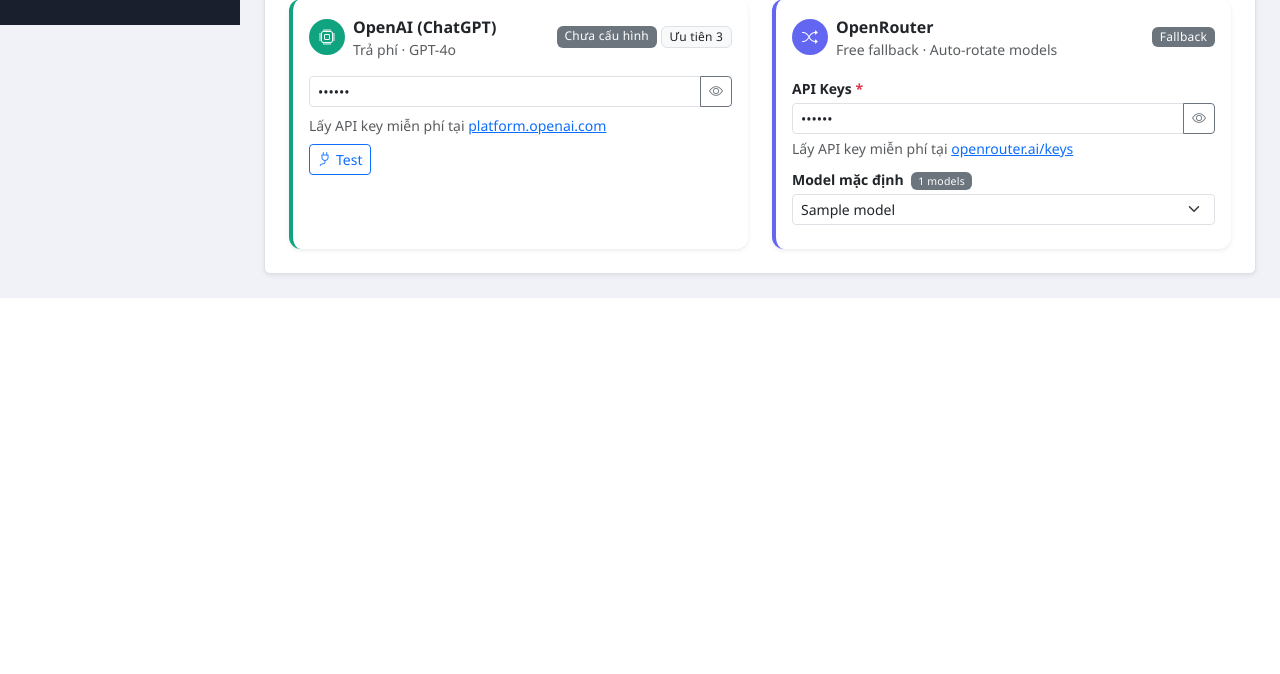
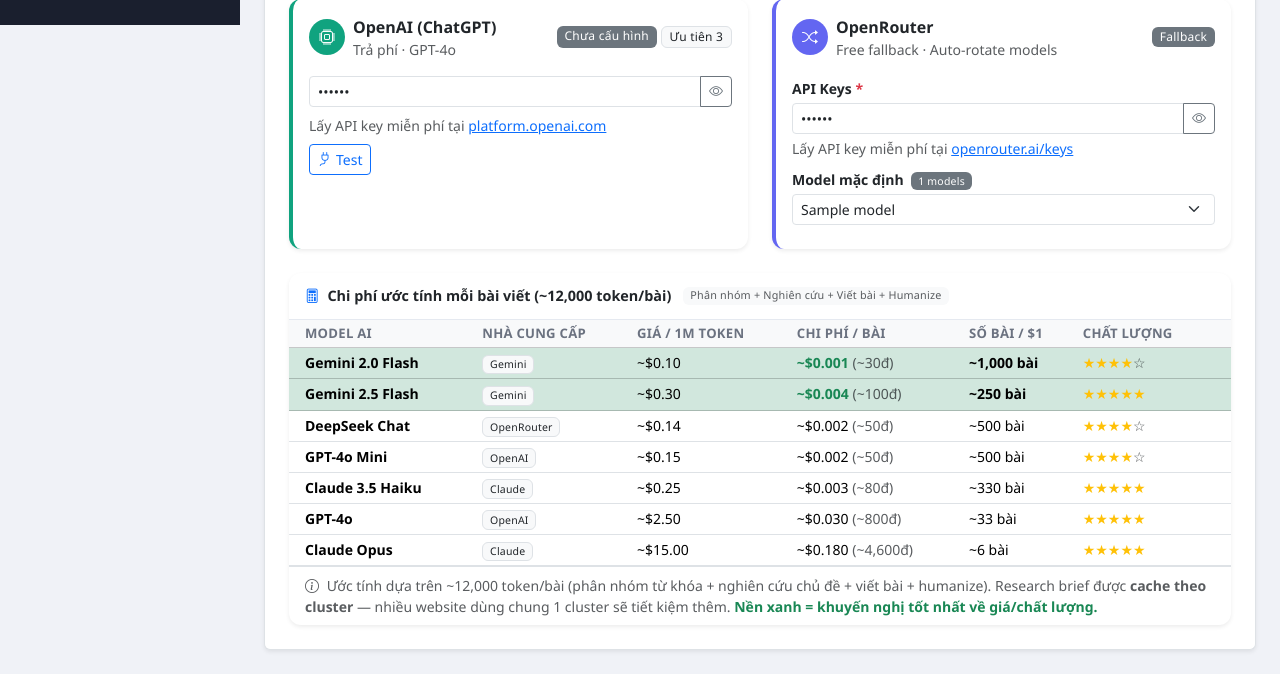
Before and after one commit to trinhsang33sevn/blog2.0, a FastAPI app: template templates/settings.html in a window 1280 px wide. Shown: the part 775-1449 px from the top of the page. Before the commit the page ends 1073 px from the top, so only its background shows below. Run offline with FastAPI, Linux system fonts and the light colour scheme; the visitor is signed in with stand-in values (Sample User, id 1); tables that the repository leaves empty hold one stand-in row (values such as "Sample post"); the template is opened without the code that fills it: most values are stand-ins (such as "Sample title", 1, 10 or a date in 2020); parts of the project's set-up code (start-up, migrations or seed data) failed here and were passed over; some libraries are stand-ins or nearby versions.

Commit message:
feat: add AI model cost comparison table in settings
Shows estimated cost per article (~12,000 tokens) for each supported model,
with price per 1M tokens, cost per article in USD and VND, articles per $1,
and quality rating. Gemini 2.0/2.5 Flash rows highlighted as best value.

Co-Authored-By: Claude Sonnet 4.6 <noreply@anthropic.com>

```diff
--- a/templates/settings.html
+++ b/templates/settings.html
@@ -275,6 +275,100 @@
       </div>
 
     </div>
+
+    <!-- Bảng chi phí ước tính mỗi bài viết -->
+    <div class="row mt-4">
+      <div class="col-12">
+        <div class="card border-0 shadow-sm">
+          <div class="card-header bg-transparent fw-semibold d-flex align-items-center gap-2">
+            <i class="bi bi-calculator text-primary"></i>
+            Chi phí ước tính mỗi bài viết (~12,000 token/bài)
+            <span class="badge bg-light text-muted fw-normal ms-1 small">Phân nhóm + Nghiên cứu + Viết bài + Humanize</span>
+          </div>
+          <div class="card-body p-0">
+            <div class="table-responsive">
+              <table class="table table-sm table-hover mb-0 small">
+                <thead class="table-light">
+                  <tr>
+                    <th class="ps-3">Model AI</th>
+                    <th>Nhà cung cấp</th>
+                    <th>Giá / 1M token</th>
+                    <th>Chi phí / bài</th>
+                    <th>Số bài / $1</th>
+                    <th class="pe-3">Chất lượng</th>
+                  </tr>
+                </thead>
+                <tbody>
+                  <tr class="table-success">
+                    <td class="ps-3 fw-semibold">Gemini 2.0 Flash</td>
+                    <td><span class="badge bg-light text-dark border">Gemini</span></td>
+                    <td>~$0.10</td>
+                    <td class="fw-bold text-success">~$0.001 <span class="text-muted fw-normal">(~30đ)</span></td>
+                    <td class="fw-bold">~1,000 bài</td>
+                    <td><span class="text-warning">★★★★</span><span class="text-muted">☆</span></td>
+                  </tr>
+                  <tr class="table-success">
+                    <td class="ps-3 fw-semibold">Gemini 2.5 Flash</td>
+                    <td><span class="badge bg-light text-dark border">Gemini</span></td>
+                    <td>~$0.30</td>
+                    <td class="fw-bold text-success">~$0.004 <span class="text-muted fw-normal">(~100đ)</span></td>
+                    <td class="fw-bold">~250 bài</td>
+                    <td><span class="text-warning">★★★★★</span></td>
+                  </tr>
+                  <tr>
+                    <td class="ps-3 fw-semibold">DeepSeek Chat</td>
+                    <td><span class="badge bg-light text-dark border">OpenRouter</span></td>
+                    <td>~$0.14</td>
+                    <td>~$0.002 <span class="text-muted">(~50đ)</span></td>
+                    <td>~500 bài</td>
+                    <td><span class="text-warning">★★★★</span><span class="text-muted">☆</span></td>
+                  </tr>
+                  <tr>
+                    <td class="ps-3 fw-semibold">GPT-4o Mini</td>
+                    <td><span class="badge bg-light text-dark border">OpenAI</span></td>
+                    <td>~$0.15</td>
+                    <td>~$0.002 <span class="text-muted">(~50đ)</span></td>
+                    <td>~500 bài</td>
+                    <td><span class="text-warning">★★★★</span><span class="text-muted">☆</span></td>
+                  </tr>
+                  <tr>
+                    <td class="ps-3 fw-semibold">Claude 3.5 Haiku</td>
+                    <td><span class="badge bg-light text-dark border">Claude</span></td>
+                    <td>~$0.25</td>
+                    <td>~$0.003 <span class="text-muted">(~80đ)</span></td>
+                    <td>~330 bài</td>
+                    <td><span class="text-warning">★★★★★</span></td>
+                  </tr>
+                  <tr>
+                    <td class="ps-3 fw-semibold">GPT-4o</td>
+                    <td><span class="badge bg-light text-dark border">OpenAI</span></td>
+                    <td>~$2.50</td>
+                    <td>~$0.030 <span class="text-muted">(~800đ)</span></td>
+                    <td>~33 bài</td>
+                    <td><span class="text-warning">★★★★★</span></td>
+                  </tr>
+                  <tr>
+                    <td class="ps-3 fw-semibold">Claude Opus</td>
+                    <td><span class="badge bg-light text-dark border">Claude</span></td>
+                    <td>~$15.00</td>
+                    <td>~$0.180 <span class="text-muted">(~4,600đ)</span></td>
+                    <td>~6 bài</td>
+                    <td><span class="text-warning">★★★★★</span></td>
+                  </tr>
+                </tbody>
+              </table>
+            </div>
+            <div class="px-3 py-2 text-muted small border-top">
+              <i class="bi bi-info-circle me-1"></i>
+              Ước tính dựa trên ~12,000 token/bài (phân nhóm từ khóa + nghiên cứu chủ đề + viết bài + humanize).
+              Research brief được <strong>cache theo cluster</strong> — nhiều website dùng chung 1 cluster sẽ tiết kiệm thêm.
+              <span class="text-success fw-semibold">Nền xanh = khuyến nghị tốt nhất về giá/chất lượng.</span>
+            </div>
+          </div>
+        </div>
+      </div>
+    </div>
+
   </div>
 
   <!-- ═══════════════════ TAB SERVICES ═══════════════════ -->
```
